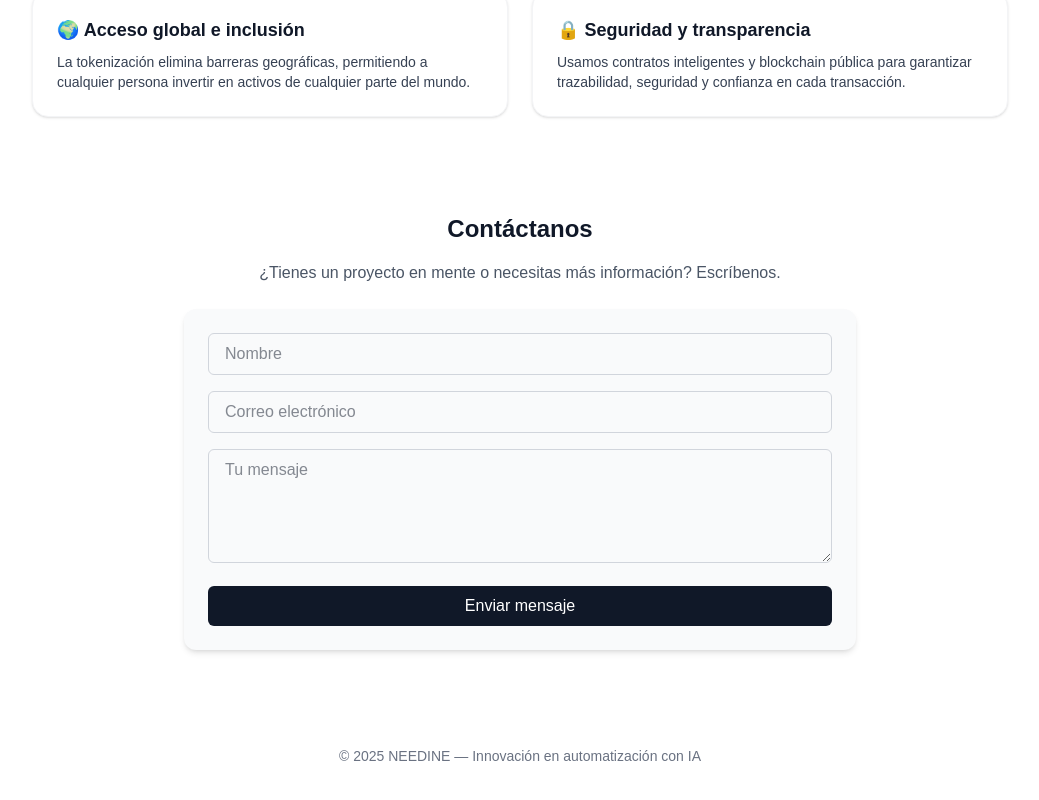
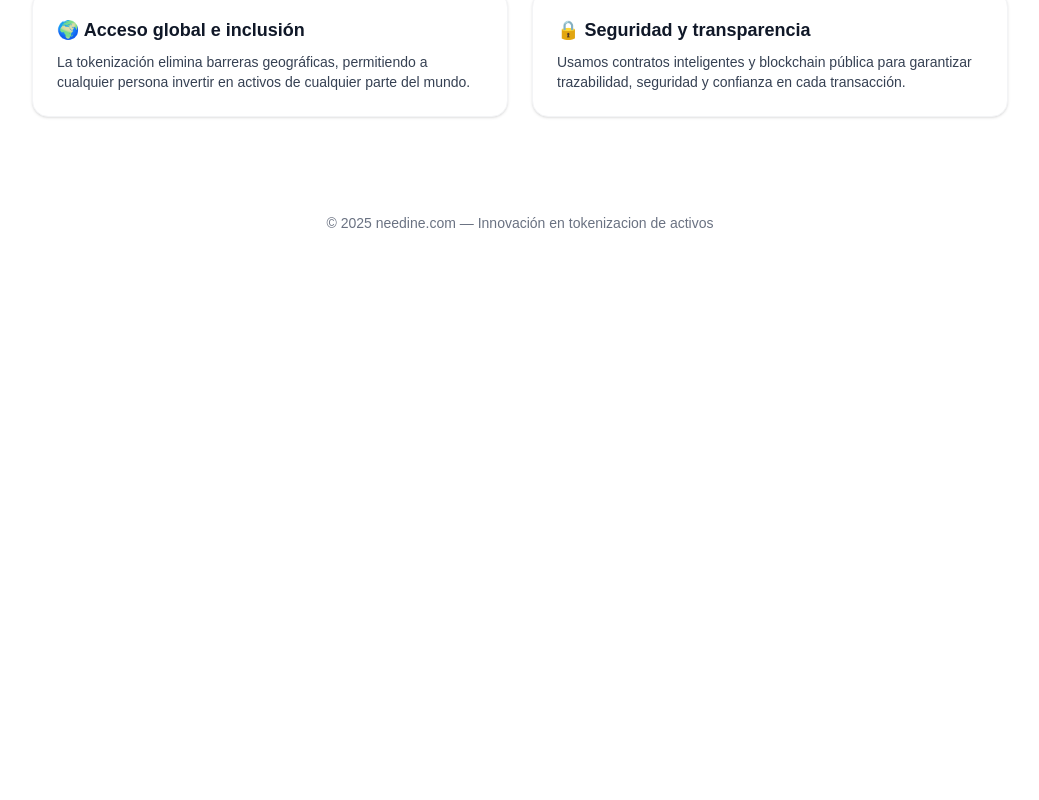
Before and after one commit to JILM1979/needine, a Next.js app: page / in a window 1280 px wide. Shown: the part 1751-2551 px from the top of the page, without its empty margins (120-1159 px from the left). After the commit the page ends 2032 px from the top, so only its background shows below. Built offline with nearby package versions, Linux system fonts and the light colour scheme; no server answers.

Commit message:
test basico

```diff
--- a/src/app/page.tsx
+++ b/src/app/page.tsx
@@ -222,7 +222,7 @@ export default function Home() {
         </div>
       </section>
 
-*/}
+
 
       <section className="mt-24 max-w-2xl w-full" id="contact">
         <h2 className="text-2xl font-semibold mb-4 text-center">Contáctanos</h2>
@@ -267,9 +267,9 @@ export default function Home() {
         </form>
       </section>
 
-
+*/}
       <footer className="mt-24 text-center text-gray-500 text-sm" id="contact">
-        <p>© 2025 NEEDINE — Innovación en automatización con IA</p>
+        <p>© 2025 needine.com — Innovación en tokenizacion de activos</p>
         {/*<p>Email: contacto@needine.ai</p>*/}
       </footer>
     </main>
```
